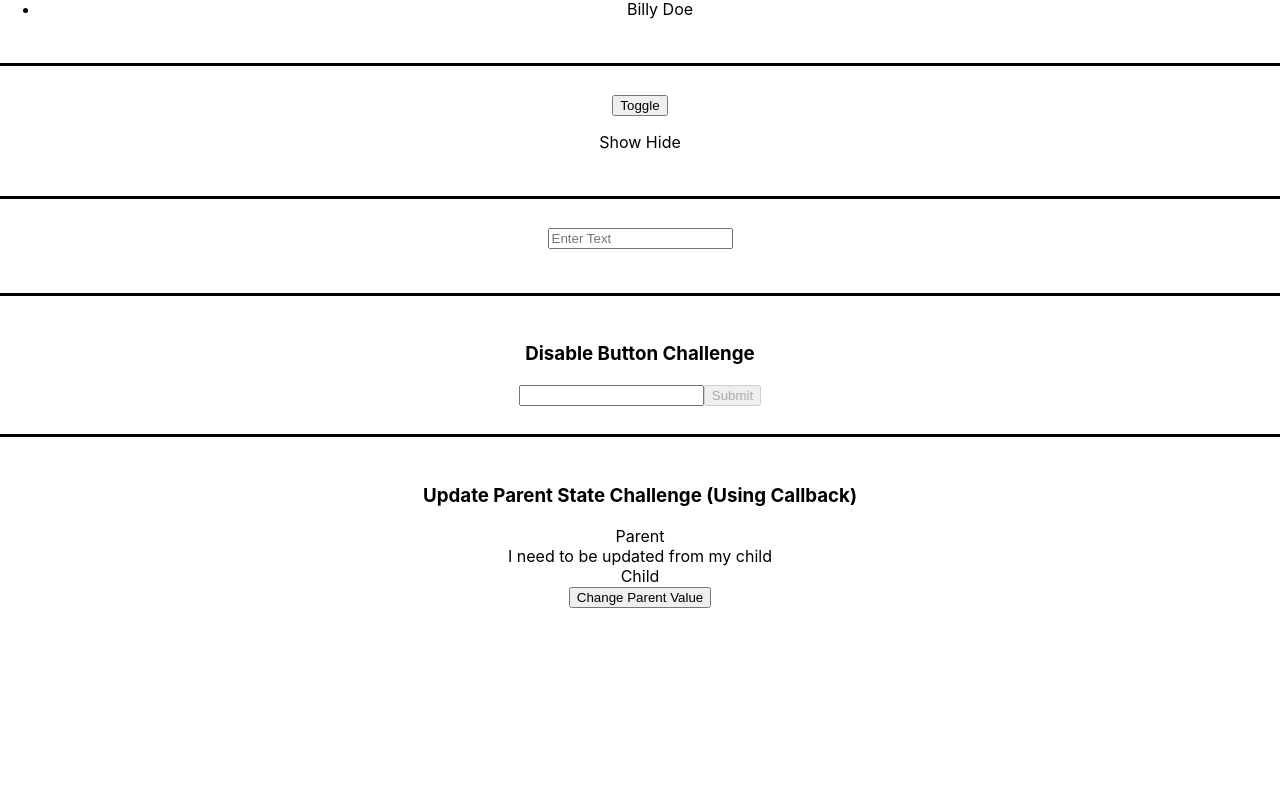
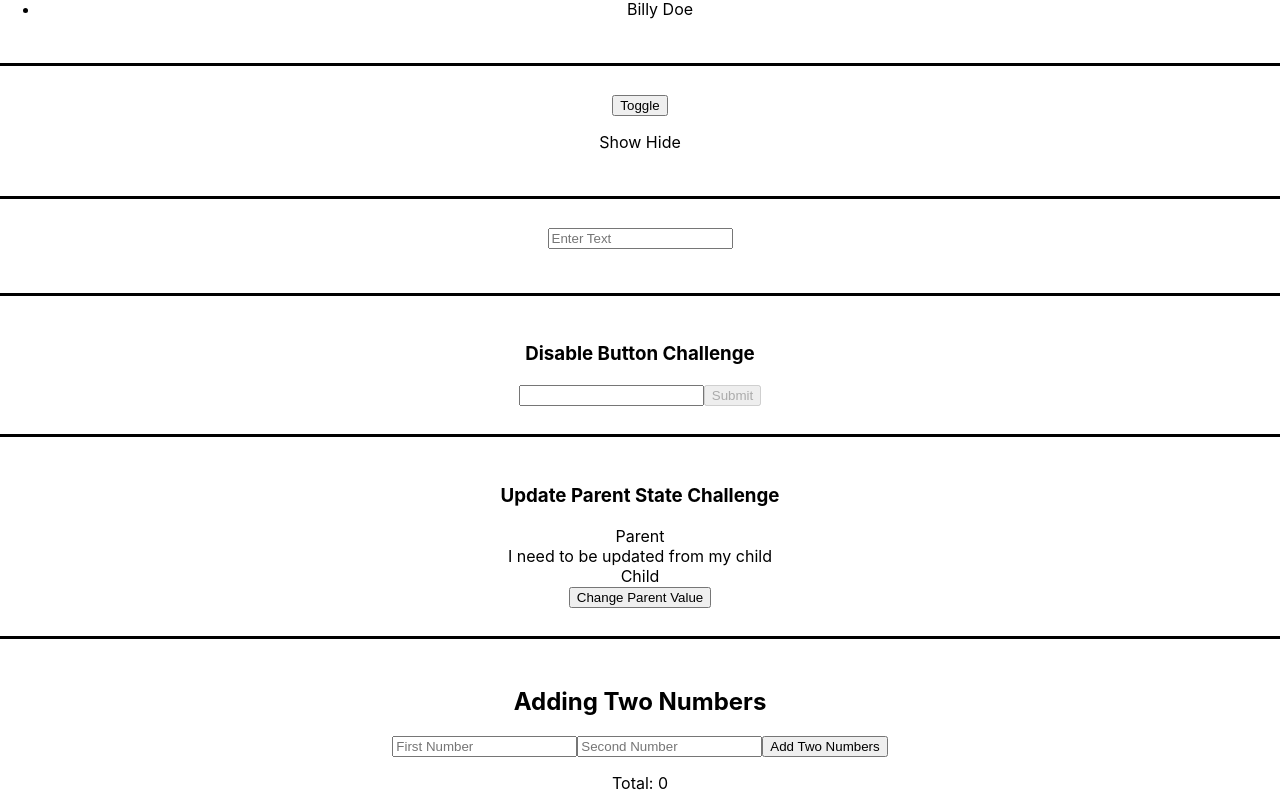
Before and after one commit to bgoonz/REACT_INTERVIEW_2023, a React (Create React App) app in the folder sandbox/: page / in a window 1280 px wide. Shown: the part 585-1394 px from the top of the page. Before the commit the page ends 1193 px from the top, so only its background shows below. Built offline with nearby package versions, Linux system fonts and the light colour scheme; no server answers.

Commit message:
addition calculator

```diff
--- a/sandbox/src/App.js
+++ b/sandbox/src/App.js
@@ -1,14 +1,15 @@
+import "./App.css";
 import Spacer from "./components/UI/Spacer";
+import List from "./components/add-remove-list-items/List";
 import Parent from "./components/counter/Parent";
+import DisableButton from "./components/disable-button/DisableButton";
+import DisplayInput from "./components/display-input-text/DisplayInput";
+import Users from "./components/display-users/Users";
+import FetchComments from "./components/fetch-comments/FetchComments";
+import Sum from "./components/sum-of-numbers/Sum";
+import Toggle from "./components/toggle-show-hide/Toggle";
+import ParentComponent from "./components/update-parent-state/ParentComponent";
 import { CountContextProvider } from "./context/store";
-import List from "./components/add-remove-list-items/List";
-import FetchComments from "./components/fetch-comments/FetchComments";
-import Users from "./components/display-users/Users";
-import Toggle from "./components/toggle-show-hide/Toggle";
-import DisplayInput from "./components/display-input-text/DisplayInput";
-import DisableButton from "./components/disable-button/DisableButton";
-import ParentComponent from "./components/update-parent-state/ParentComponent";
-import "./App.css";
 
 function App() {
   return (
@@ -32,6 +33,8 @@ function App() {
       <DisableButton />
       <Spacer />
       <ParentComponent />
+      <Spacer />
+      <Sum />
     </div>
   );
 }
--- /dev/null
+++ b/sandbox/src/components/sum-of-numbers/Sum.js
@@ -0,0 +1,37 @@
+import { useState } from "react";
+
+function Sum() {
+  const [number1, setNumber1] = useState();
+  const [number2, setNumber2] = useState();
+  const [total, setTotal] = useState(0);
+
+  const numberOneHandler = (event) => {
+    setNumber1(event.target.value);
+  };
+  const numberTwoHandler = (event) => {
+    setNumber2(event.target.value);
+  };
+  const submitHandler = () => {
+    const sum = +number1 + +number2;
+    setTotal(sum);
+  };
+  return (
+    <div>
+      <h2>Adding Two Numbers</h2>
+      <input
+        placeholder="First Number"
+        type="number"
+        onChange={numberOneHandler}
+      />
+      <input
+        placeholder="Second Number"
+        type="number"
+        onChange={numberTwoHandler}
+      />
+
+      <button onClick={submitHandler}>Add Two Numbers</button>
+      <p>Total: {total}</p>
+    </div>
+  );
+}
+export default Sum;
--- a/sandbox/src/components/update-parent-state/ParentComponent.js
+++ b/sandbox/src/components/update-parent-state/ParentComponent.js
@@ -9,7 +9,7 @@ function ParentComponent() {
 
   return (
     <>
-      <h3>Update Parent State Challenge (Using Callback)</h3>
+      <h3>Update Parent State Challenge </h3>
       <div className="wrapper">
         <div>Parent</div>
         <div className="box-wrapper">{value}</div>
```
